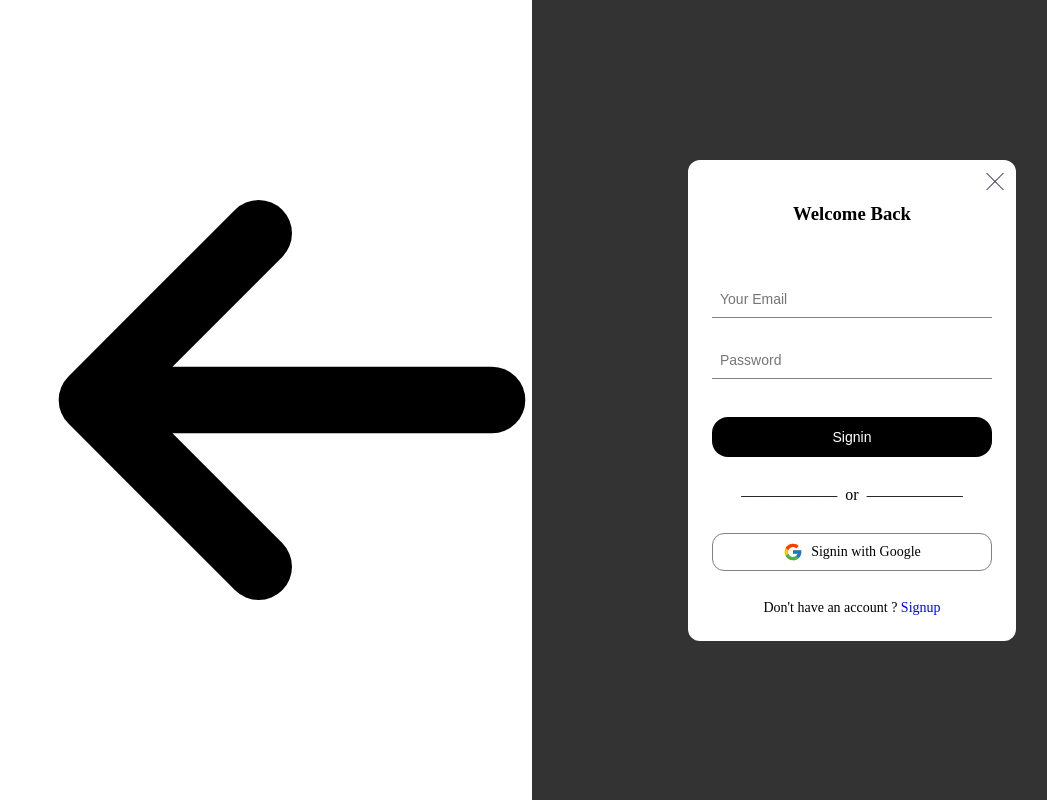
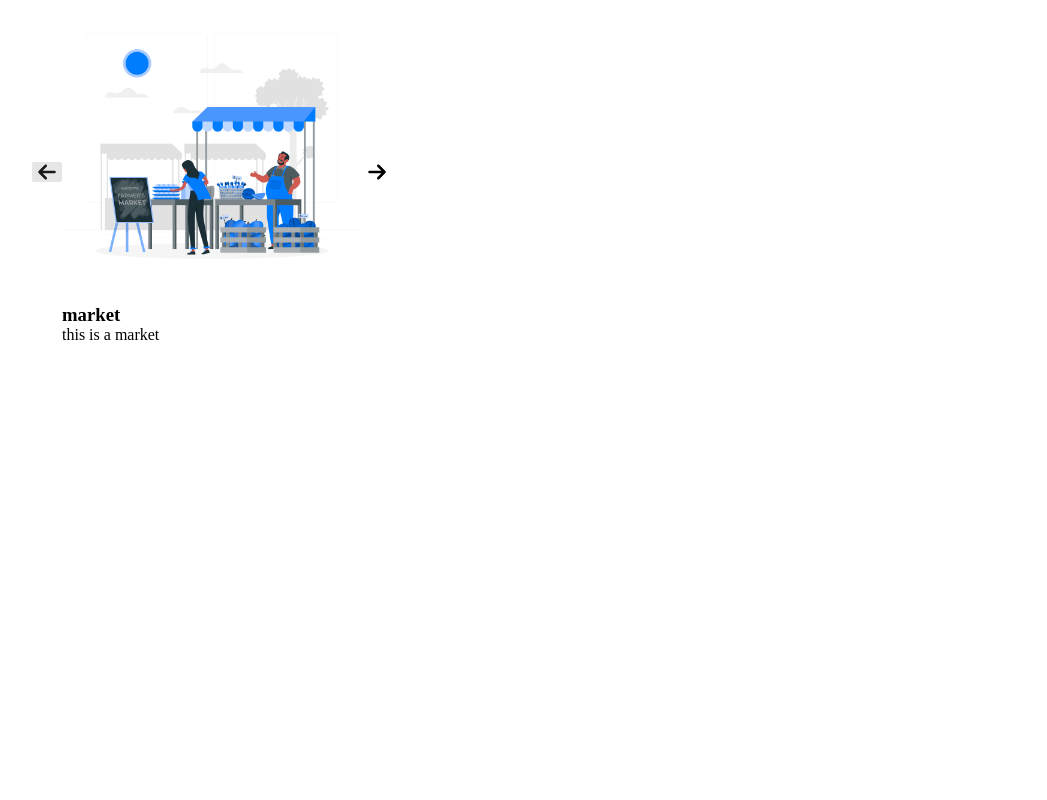
Before and after one commit to altramax/ecom-merchant, a React (Vite) app: page / in a window 1280 px wide. Shown: the top 800 px of the page, without its empty margins (108-1155 px from the left). Built offline with nearby package versions, Linux system fonts and the light colour scheme; the HTML template or start-up script is replaced by a standard one.

Commit message:
Onboarding Screen

```diff
--- a/src/App.css
+++ b/src/App.css
@@ -1,5 +1,5 @@
 *{
   margin: 0;
-  padding: o;
+  padding: 0;
   box-sizing: border-box;
 }
--- a/src/Components/Molecule/Slider/Slider.tsx
+++ b/src/Components/Molecule/Slider/Slider.tsx
@@ -1,19 +1,17 @@
-import SliderStyle from "./SliderStyle"
+import SliderStyle from "./SliderStyle";
 
 type sliderType= {
-    image: any,
-    skip: boolean,
+    image: string,
     title: string,
     text: string
 }
 
-const Slider = ({image, skip, title, text} : sliderType) => {
+const Slider = ({image, title, text} : sliderType) => {
 
 
   return (
     <SliderStyle>
        <div className="slider__container">
-           <p className={` ${skip === false ? "hidden" : null}`}> Skip</p>
            <img src={image} alt="market"/>
             <div>
               <h3>{title}</h3>
--- a/src/Components/Organisms/OnboardingSlider/OnboardingSlider.tsx
+++ b/src/Components/Organisms/OnboardingSlider/OnboardingSlider.tsx
@@ -8,27 +8,71 @@ import left from "../../assets/Icons/arrow-left.svg";
 import right from "../../assets/Icons/arrow-right.svg";
 
 const OnboardingSlider = () => {
-  const [selected, setSelected] = useState<string>("market");
+  const [selected, setSelected] = useState<number>(0);
+
 
   const fields = [
-    { image: { market }, title: "market", Text: "this is a market" },
-    { image: { community }, title: "market", Text: "this is a market" },
-    { image: { customer_service }, title: "market", Text: "this is a market" },
+    {
+      image: `${market}`,
+      title: "market",
+      text: "this is a market",
+    },
+    {
+      image: `${community}`,
+      title: "community",
+      text: "this is a market",
+    },
+    {
+      image: `${customer_service}`,
+      title: "customer service",
+      text: "this is a market",
+    },
   ];
 
-  const selectionHandler = (screen: string) => {
-    setSelected(screen);
+  const backwardSelectionHandler = (i: number, arr: any) => {
+    if(i === 0){
+    }else{
+      setSelected(--i)
+    }
+  };
+
+  const forwardSelectionHandler = (i: number, arr: any) => {
+    if(i === arr.length - 1){
+    }else{
+      setSelected(++i)
+    }
   };
 
   return (
     <OnboardingSliderStyle>
-      <div className=
-      {`direction ${fields.length === 0 ? "blur" : ""}`}>
-        <img src={left} alt="left" />
-      </div>
-      <div className="slider__group__container">{/* <Slider/> */}</div>
-      <div className="direction">
-        <img src={right} alt="right" />
+      <div className='slider__group__container'>
+        {fields.map((item, i, arr) => {
+          return (
+            <div
+              className={`slider__group ${ selected === i ? "visible" : null}`}
+              key={i}
+            >
+              <div className={`direction ${i === 0 ? "blur" : ""}`}>
+                <div className='left__cover'></div>
+                <img
+                  src={left}
+                  alt='left'
+                  onClick={() => backwardSelectionHandler(i, arr)}
+                />
+              </div>
+
+              <Slider {...item} />
+              <div className={`direction ${i === arr.length - 1 ? "blur" : ""}`}>
+                <div className='right__cover'></div>
+                <img
+                  src={right}
+                  alt='right'
+                  onClick={() => forwardSelectionHandler(i, arr)}
+                />
+              </div>
+            </div>
+          );
+        })}
       </div>
     </OnboardingSliderStyle>
   );
--- a/src/Components/Organisms/OnboardingSlider/OnboardingSliderStyle.ts
+++ b/src/Components/Organisms/OnboardingSlider/OnboardingSliderStyle.ts
@@ -1,18 +1,61 @@
 import styled from "styled-components";
 
 const OnboardingSliderStyle = styled.div`
+.blur{
+  .left__cover, .right__cover{
+  position: absolute;
+  opacity: 0.2;
+  }
+}
+
+
+
+.slider__group{
+    display: none;
+ }
+
+.visible{
+    display: flex;
+}
+
+
 .slider__group__container{
+ display: flex;
+ justify-content: center;
+ align-items: center;
 
 }
 
 .slider__container{
     img{
-        width: 400px;
+        width: 300px;
+    }
+}
+
+.direction{
+    width: 30px;
+    display: flex;
+    justify-content: space-between;
+    align-items: center;
+    .left__cover, .right__cover{
+        background-color: #808080;
+        border-radius: 2px;
+        width: 30px;
+        height: 20px;
+        z-index: 2;
+        display: block;
+    }
+    img{
+        width: 100%;
+        z-index: 1;
+        display: block;
     }
 }
 
 @media (min-width: 1028px){
-
+ .skip{
+    display: none;
+ }
 }
 
 `;
--- a/src/Components/Organisms/SignInModal/SignInModalStyle.ts
+++ b/src/Components/Organisms/SignInModal/SignInModalStyle.ts
@@ -11,7 +11,7 @@ const SignInModalStyle = styled.div`
   // position: fixed;
   // top: 0;
   // width: 100vw;
-  z-index: 50;
+  // z-index: 50;
   @keyframes show-bg {
     0% {
       background: rgba(0, 0, 0, 0);
--- a/src/Components/Organisms/SignUpModal/SignUpModalStyle.ts
+++ b/src/Components/Organisms/SignUpModal/SignUpModalStyle.ts
@@ -11,7 +11,7 @@ height:100vh;
 // position:fixed;
 // top: 0;
 // width:100vw;
-z-index:50;
+// z-index:50;
 @keyframes show-bg{
     0%{
         background:rgba(0, 0, 0, 0)
--- a/src/Components/Template/OnboardingTemplate/OnboardingTemplate.tsx
+++ b/src/Components/Template/OnboardingTemplate/OnboardingTemplate.tsx
@@ -6,18 +6,27 @@ import { useState } from "react";
 
 const OnboardingTemplate = () => {
   const [access, setAccess] = useState<string>("signin");
+  const [mobileScreen, setMobileScreen] = useState<string>("slider")
 
   const accessHandler = (evt: string) => {
     setAccess(evt);
   };
 
+  const mobileScreenHandler = (evt: string)=>{
+     setMobileScreen(evt)
+  }
+
+
+
   return (
     <OnboardingTemplateStyle>
       <div className="onboarding__container">
-        <div className="slider">
+        <div className={`slider ${mobileScreen === "slider" ? "shown" : "hidden"}`} >
+          <p className="skip" onClick={()=> mobileScreenHandler("login")}>Skip</p>
           <OnboardingSlider />
         </div>
-        <div className="login">
+        <div className={`login ${mobileScreen === "login" ? "shown" : "hidden"}`} >
+          <p className="previous"  onClick={()=> mobileScreenHandler("slider")}>Previus</p>
           {access === "signin" ? (
             <SignInModal signUp={() => accessHandler("signup")} />
           ) : null}
--- a/src/Components/Template/OnboardingTemplate/OnboardingTemplateStyle.ts
+++ b/src/Components/Template/OnboardingTemplate/OnboardingTemplateStyle.ts
@@ -1,13 +1,54 @@
 import styled from "styled-components";
 
 const OnboardingTemplateStyle = styled.div`
+.skip, .previous{
+    position: absolute;
+    top: 40px;
+    left: 40%;
+    z-index: 10;
+}
 .onboarding__container{
     display: flex;
     .slider{
-        width: 50%;
+        width: 100%;
     }
     .login{
-       width: 50%;
+       width: 100%;
+    }
+}
+
+.shown{
+  display: block;
+}
+.hidden{
+    display: none;
+}
+
+
+
+@media (min-width: 1028px){
+    .skip, .previous{
+        display: none;
+    }
+
+
+    .shown{
+        display: block;
+      }
+      .hidden{
+          display: block;
+      }
+
+
+    .onboarding__container{
+        display: flex;
+        .slider{
+            width: 50%;
+        }
+        .login{
+           width: 50%;
+           display: block;
+        }
     }
 }
 
```
